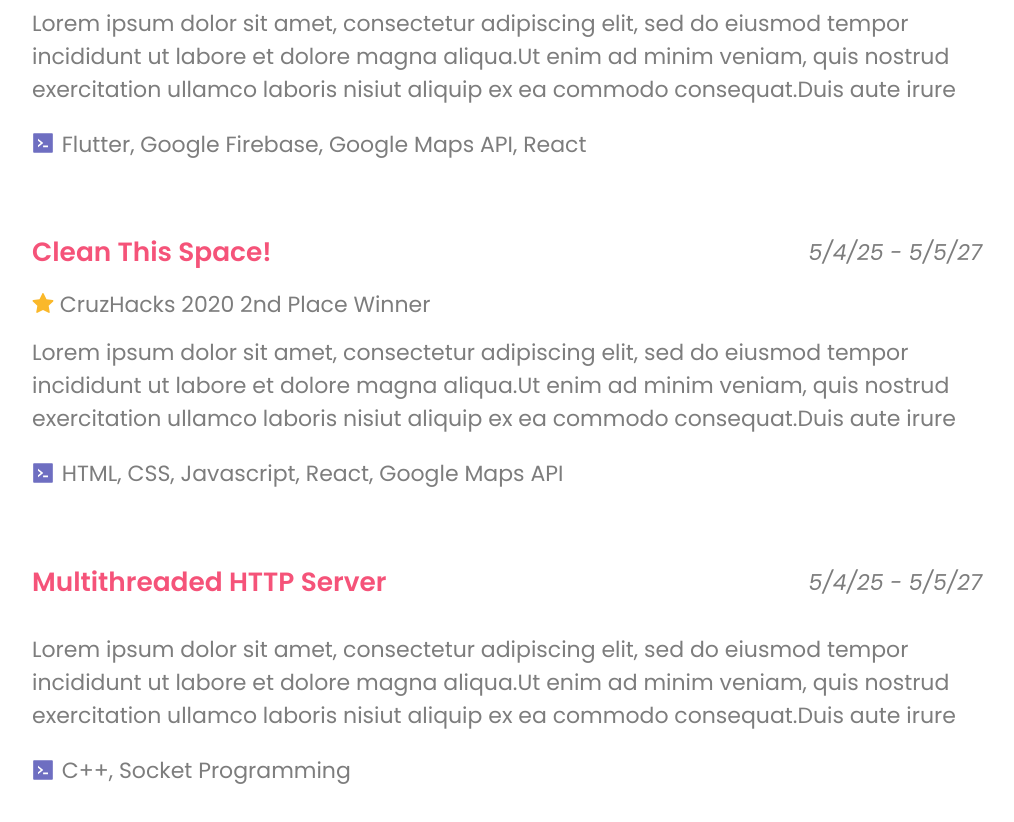
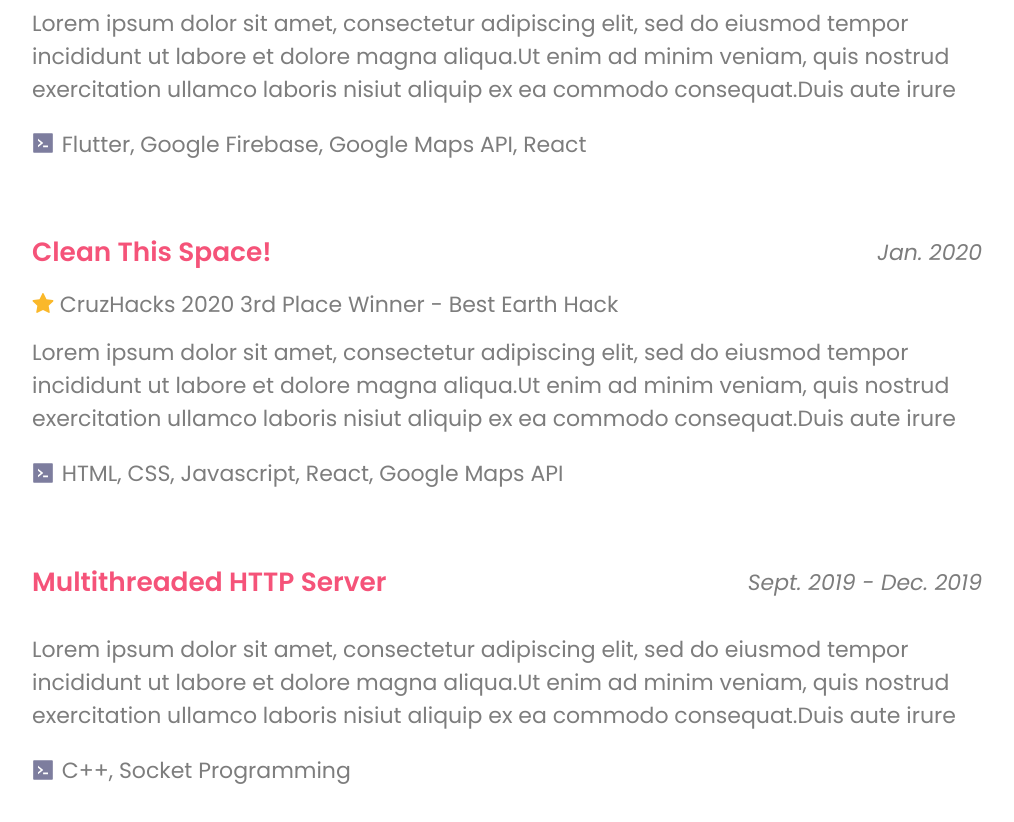
Before and after one commit to ivyla/portfoliov1, a React (Create React App) app: page /projects in a window 1280 px wide. Shown: the part 600-1422 px from the top of the page, without its empty margins (78-1092 px from the left). Built offline with nearby package versions, Linux system fonts and the light colour scheme; a web font is replaced by a local one.

Commit message:
will continue to write content on docs & transfer it over - made tweaks to look of each individual project

```diff
--- a/src/components/About.js
+++ b/src/components/About.js
@@ -21,7 +21,7 @@ function About() {
                          algorithms and computer systems in college, I've always been fascinated with
                          technology and how it works behind the scenes. Currently, I'm seeking software
                          engineering roles, focusing on growing my Javascript skills, and dabbling in user
-                         interface design. Aside from web development, I also love learning about computer
+                         interface design! Aside from web development, I also love learning about computer
                           networks, computer graphics, user experience design, and animation.
                         </div>
 
--- /dev/null
+++ b/src/components/Footer.js
@@ -0,0 +1,14 @@
+import React from "react"
+import "../stylesheets/Theme.css"
+
+const footerStyle = {
+    color: 'red'
+}
+function Footer () {
+    return(
+        <div style={footerStyle}>
+        </div>
+    )
+}
+
+export default Footer
--- a/src/components/Home.js
+++ b/src/components/Home.js
@@ -17,7 +17,7 @@ function Home() {
 
             <div className="content-home">
                 <div className="default-title">
-                    Hi there! I'm Ivy.
+                    Hi, I'm Ivy!
                 </div>
 
                 {/* <div className="default-header">
--- a/src/components/IndivProject.js
+++ b/src/components/IndivProject.js
@@ -24,7 +24,7 @@ function IndivProject(props) {
 
                     <div className="default-desc">
                         <i>
-                            {props.project.startDate} - {props.project.endDate}
+                            {props.project.startDate} {props.project.endDate ?  '-' : ' ' } {props.project.endDate}
                         </i>
                     </div>
                 </div>
@@ -41,7 +41,7 @@ function IndivProject(props) {
                 <div className="default-desc">
                     {props.project.desc}
                     <p>
-                    <CodeFilled style={{color: '#6e6ec1', paddingRight: '0.35em'}} />
+                    <CodeFilled style={{color: 'rgb(125 125 158)', paddingRight: '0.35em'}} />
                         {props.project.technologies}
                     </p>
                 </div>
--- a/src/components/Navigation.js
+++ b/src/components/Navigation.js
@@ -10,6 +10,8 @@ import Home from "./Home"
 import About from "./About"
 import Projects from "./Projects"
 import Experience from "./Experience"
+import Footer from "./Footer"
+
 import "../stylesheets/Navigation.css"
 import { Navbar, Nav, Container } from "react-bootstrap";
 import { MenuOutlined } from '@ant-design/icons'
--- a/src/data/ProjectsData.js
+++ b/src/data/ProjectsData.js
@@ -24,18 +24,18 @@ const ProjectsData = [
     {
         key: 3,
         name: "Clean This Space!",
-        startDate: "5/4/25",
-        endDate: "5/5/27",
+        startDate: "Jan. 2020",
+        endDate: "",
         link: "http://youtube.com",
         technologies: "HTML, CSS, Javascript, React, Google Maps API",
         desc: "Lorem ipsum dolor sit amet, consectetur adipiscing elit, sed do eiusmod tempor incididunt ut labore et dolore magna aliqua.Ut enim ad minim  veniam, quis nostrud exercitation ullamco laboris nisiut aliquip ex ea commodo consequat.Duis aute irure ",
-        milestone: "  CruzHacks 2020 2nd Place Winner"
+        milestone: "  CruzHacks 2020 3rd Place Winner - Best Earth Hack"
     },
     {
         key: 3,
         name: "Multithreaded HTTP Server",
-        startDate: "5/4/25",
-        endDate: "5/5/27",
+        startDate: "Sept. 2019",
+        endDate: "Dec. 2019",
         link: "http://youtube.com",
         technologies: "C++, Socket Programming",
         desc: "Lorem ipsum dolor sit amet, consectetur adipiscing elit, sed do eiusmod tempor incididunt ut labore et dolore magna aliqua.Ut enim ad minim  veniam, quis nostrud exercitation ullamco laboris nisiut aliquip ex ea commodo consequat.Duis aute irure ",
--- a/src/stylesheets/Navigation.css
+++ b/src/stylesheets/Navigation.css
@@ -1,3 +1,11 @@
+.site-footer {
+    position: relative;
+    left: 0;
+    bottom: 0;
+    width: 100%;
+    color: #7d7d7d;
+    text-align: center;
+}
 .navbar-wrapper {
     display: flex;
     flex-direction: column;
@@ -62,6 +70,7 @@
     padding: 0 0 0 0;
 }
 
+
 #icon-styling:hover{
     text-decoration: none;
     letter-spacing: 4px;
```
